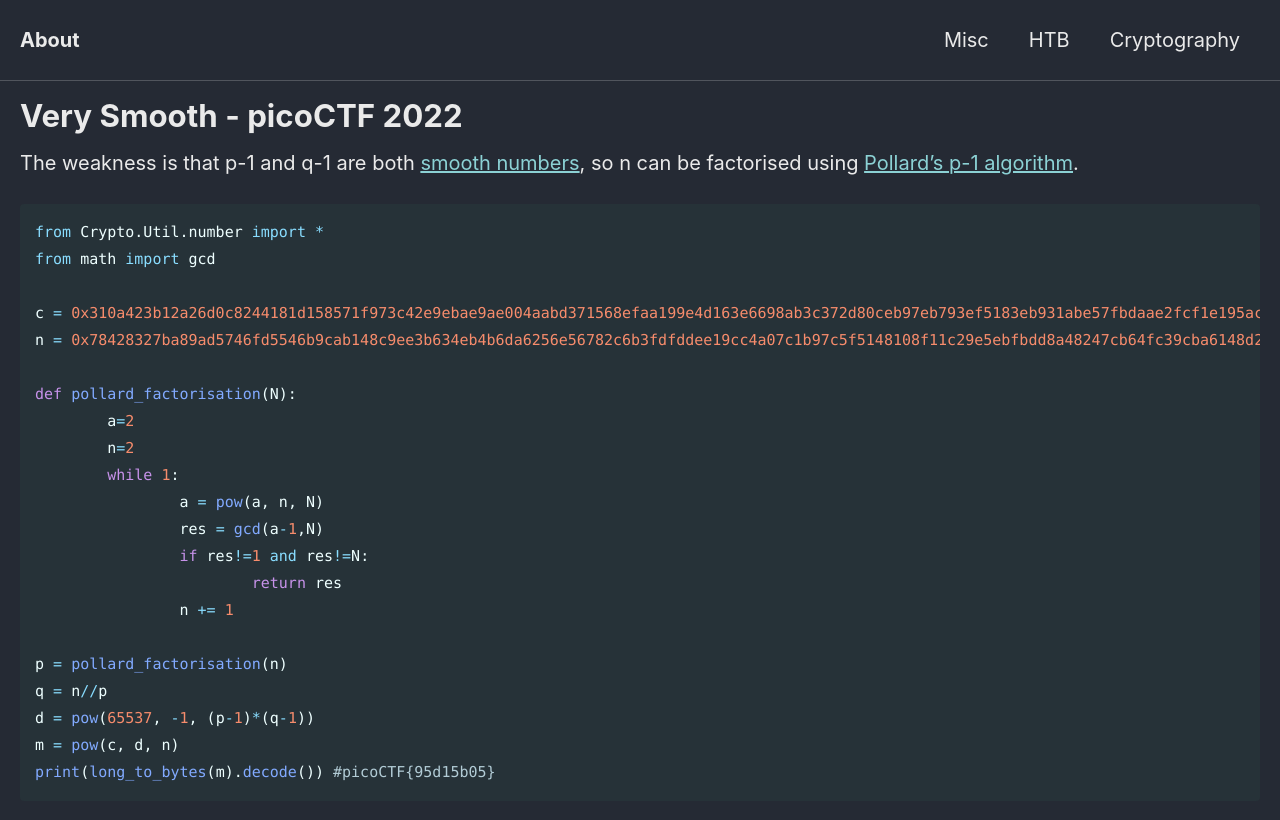
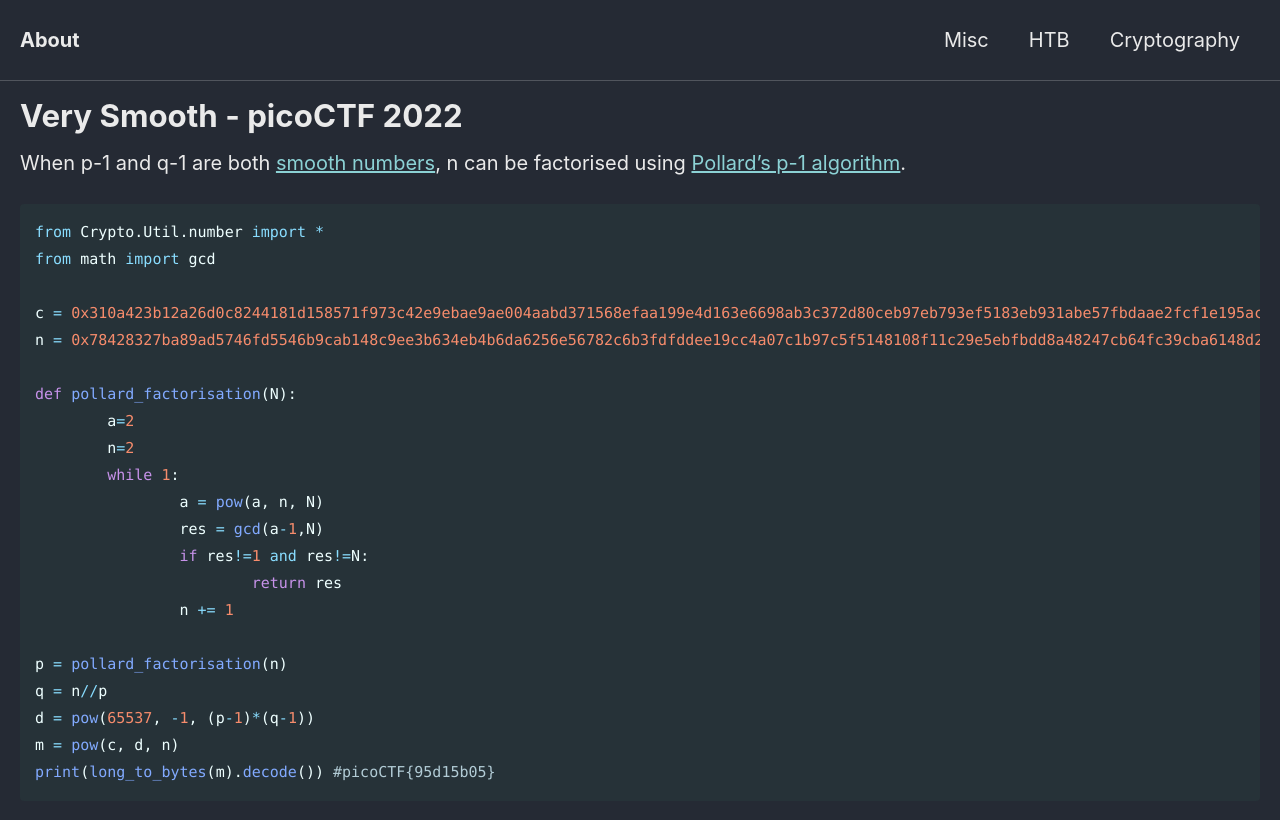
Before and after one commit to Connor-McCartney/Connor-McCartney.github.io, a Jekyll site: the page built from _pages/cryptography/rsa/very-smooth-picoCTF-2022.md, in a window 1280 px wide. Shown: the top 820 px of the page. Built offline with Jekyll 4.4.1, drawn with Linux system fonts in a browser that asks for light colours; cached includes are drawn as plain includes.

Commit message:
Update very-smooth-picoCTF-2022.md

````diff
--- a/_pages/cryptography/rsa/very-smooth-picoCTF-2022.md
+++ b/_pages/cryptography/rsa/very-smooth-picoCTF-2022.md
@@ -3,7 +3,7 @@ permalink: /cryptography/rsa/very-smooth-picoCTF-2022
 title: Very Smooth - picoCTF 2022
 ---
 
-The weakness is that p-1 and q-1 are both [smooth numbers](https://en.wikipedia.org/wiki/Smooth_number), so n can be factorised using [Pollard's p-1 algorithm](https://en.wikipedia.org/wiki/Pollard%27s_p_%E2%88%92_1_algorithm).
+When p-1 and q-1 are both [smooth numbers](https://en.wikipedia.org/wiki/Smooth_number), n can be factorised using [Pollard's p-1 algorithm](https://en.wikipedia.org/wiki/Pollard%27s_p_%E2%88%92_1_algorithm).
 
 ```python
 from Crypto.Util.number import *
````
